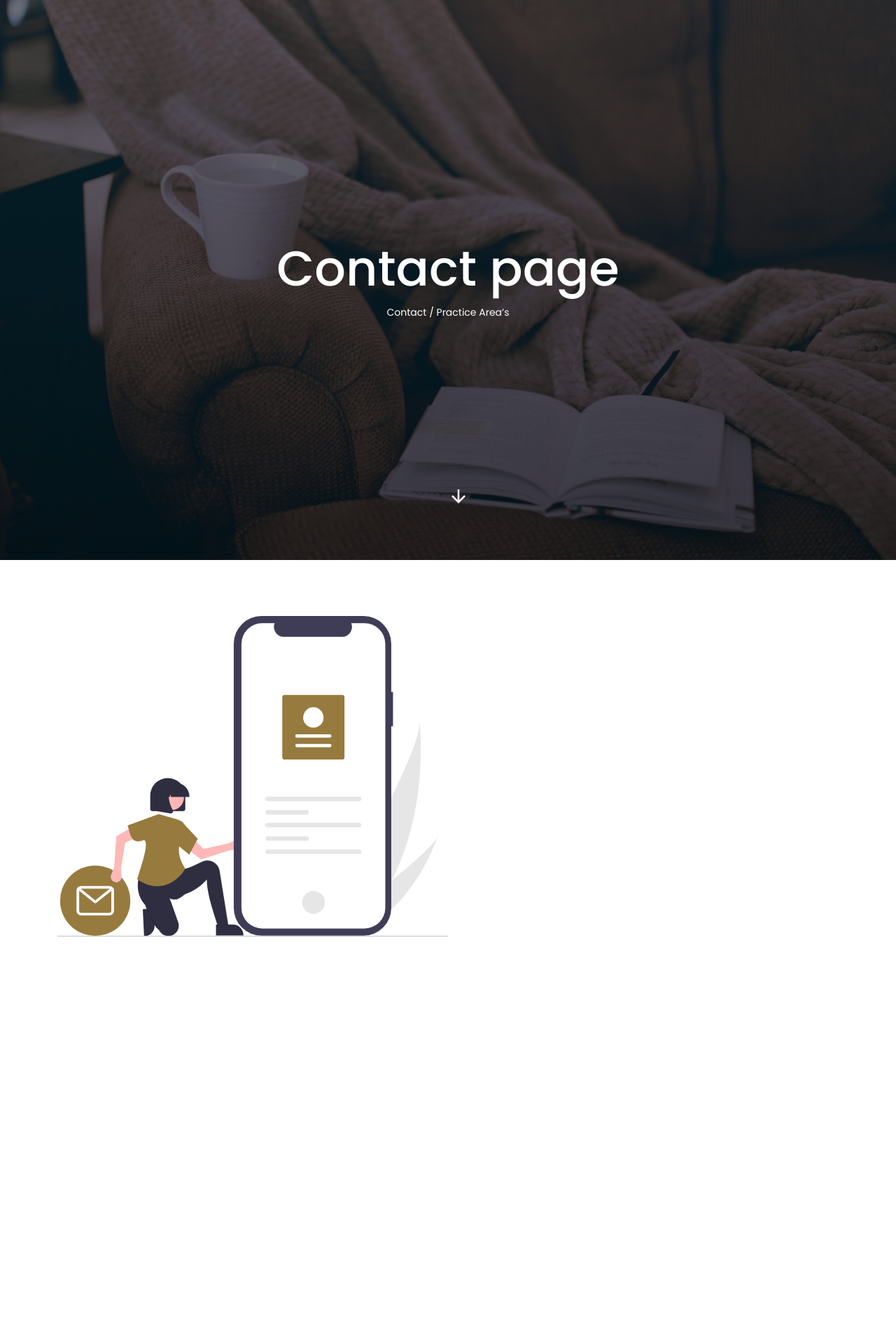
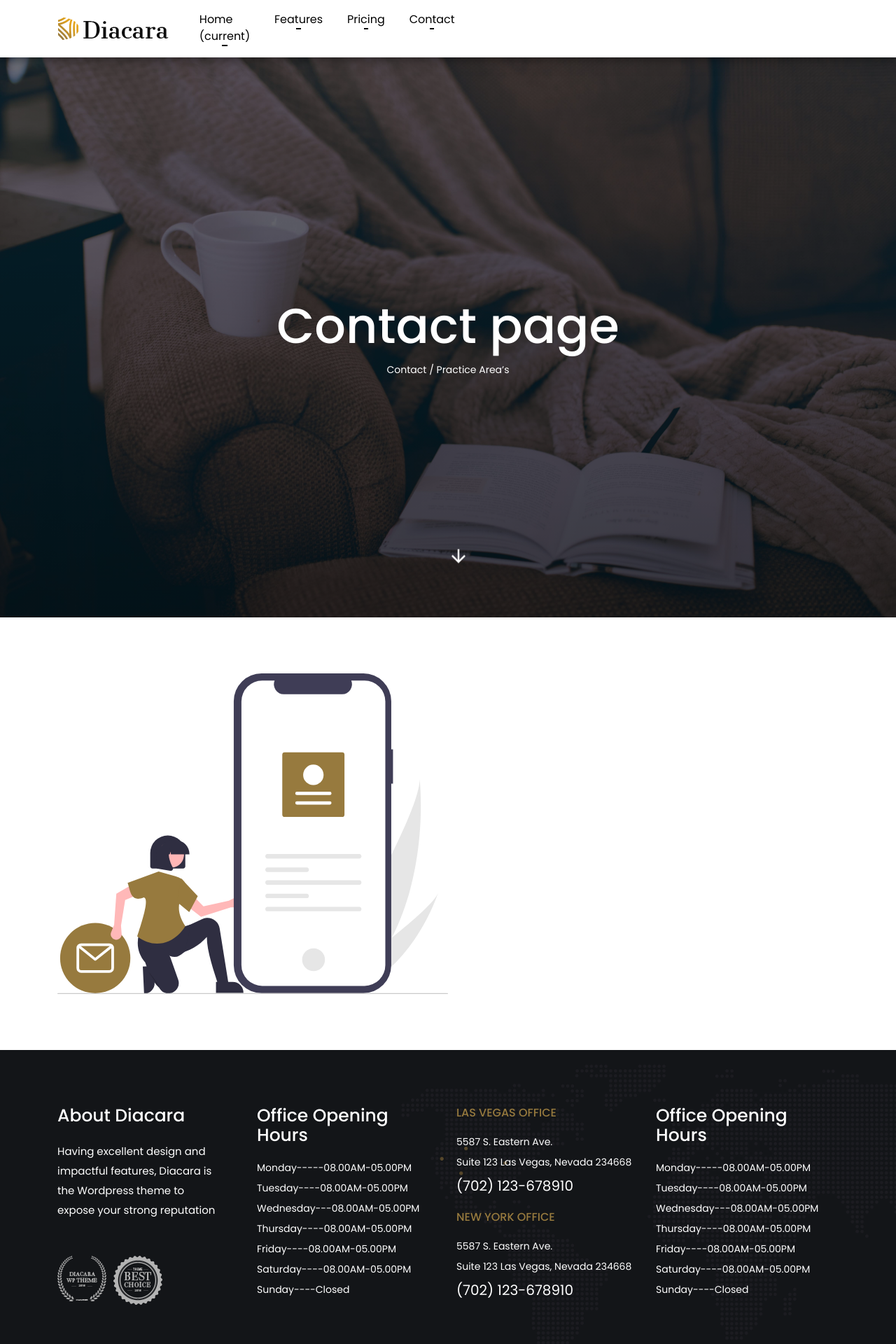
Before and after one commit to Daniyal-Aslam/diacare, a React (Create React App) app: page /Contact in a window 1280 px wide. Shown: the top 1920 px of the page at 70% size. Before the commit the page ends 1418 px from the top, so only its background shows below. Built offline with nearby package versions, Linux system fonts and the light colour scheme.

Commit message:
Update Contact.jsx

```diff
--- a/src/components/Contact.jsx
+++ b/src/components/Contact.jsx
@@ -1,10 +1,13 @@
 import React from 'react'
 import Headcomp from './Headcomp';
 import contact from '../images/contact.svg';
+import Footer from './Footer';
+import Header from './Header';
 
 const Contact = () => {
     return (
         <>
+        <Header/>
         <section className="contact_section">
             <Headcomp
             head="Contact page"
@@ -20,6 +23,8 @@ const Contact = () => {
                     </div>
                 </div>
             </section>
+
+        <Footer/>
         </>
     )
 }
```
